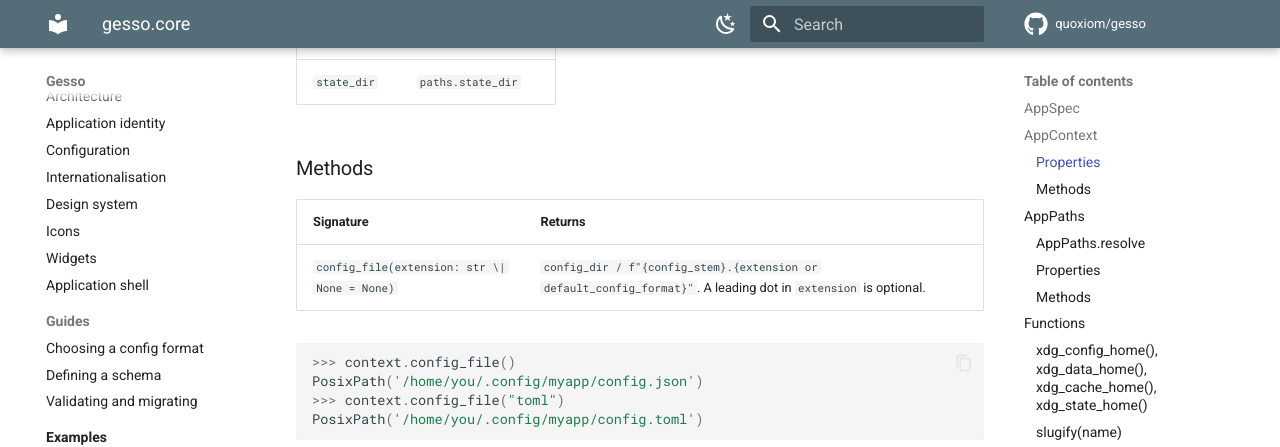
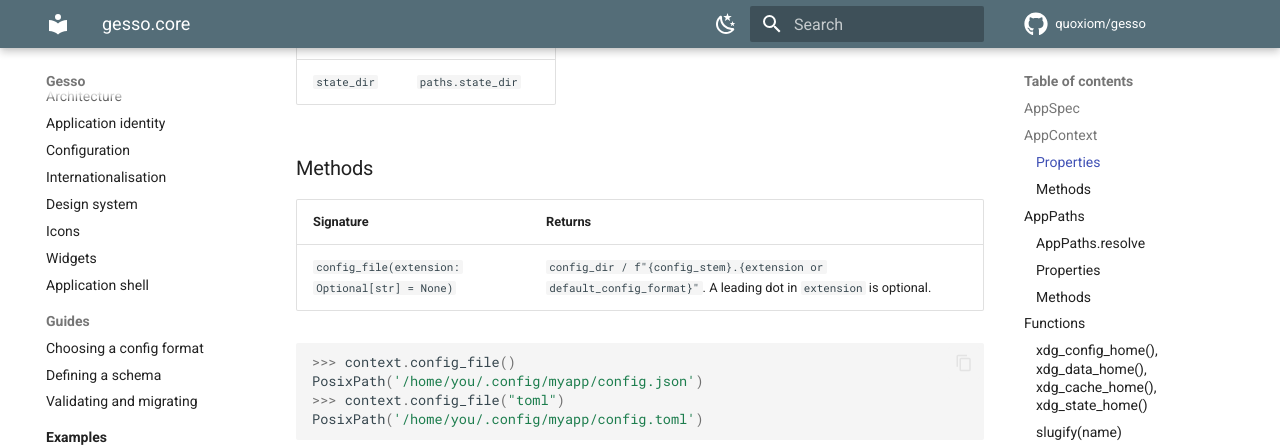
Before and after one commit to QHaidry/gesso, an MkDocs documentation site: the page built from docs/reference/core.md, in a window 1280 px wide and 900 px high, scrolled down 1824 px. Shown: the top 447 px of the window. Built offline with MkDocs 1.6.1 and Material for MkDocs 9.7.7, drawn with Linux system fonts in a browser that asks for light colours; comment, search, counter and statistics services are not loaded.

````diff
--- a/docs/reference/core.md
+++ b/docs/reference/core.md
@@ -71,7 +71,7 @@ Gesso accepts. When `paths` is omitted, the real XDG directories are used.
 
 | Signature | Returns |
 | --- | --- |
-| `config_file(extension: str \| None = None)` | `config_dir / f"{config_stem}.{extension or default_config_format}"`. A leading dot in `extension` is optional. |
+| `config_file(extension: Optional[str] = None)` | `config_dir / f"{config_stem}.{extension or default_config_format}"`. A leading dot in `extension` is optional. |
 
 ```python
 >>> context.config_file()
--- a/mkdocs.yml
+++ b/mkdocs.yml
@@ -93,6 +93,12 @@ markdown_extensions:
   - toc:
       permalink: true
   - pymdownx.details
+  # Renders the :material-…: / :octicons-…: shortcodes as inline SVG. Without
+  # it the shortcodes are left as literal text, which also breaks the `{ .lg }`
+  # attr_list on the icons in the home page's cards.
+  - pymdownx.emoji:
+      emoji_index: !!python/name:material.extensions.emoji.twemoji
+      emoji_generator: !!python/name:material.extensions.emoji.to_svg
   - pymdownx.highlight:
       anchor_linenums: true
   - pymdownx.inlinehilite
````
